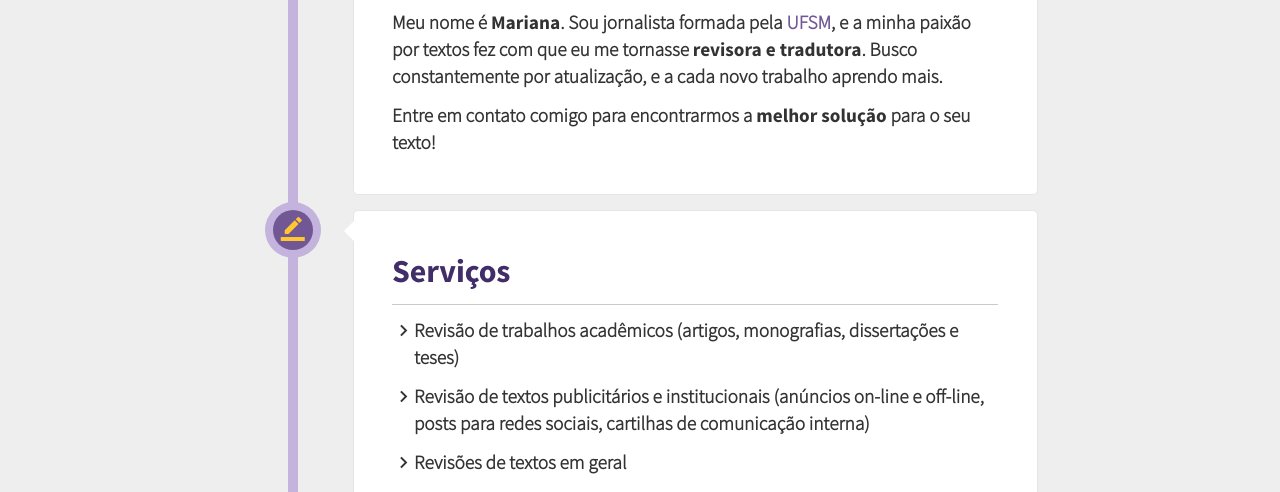
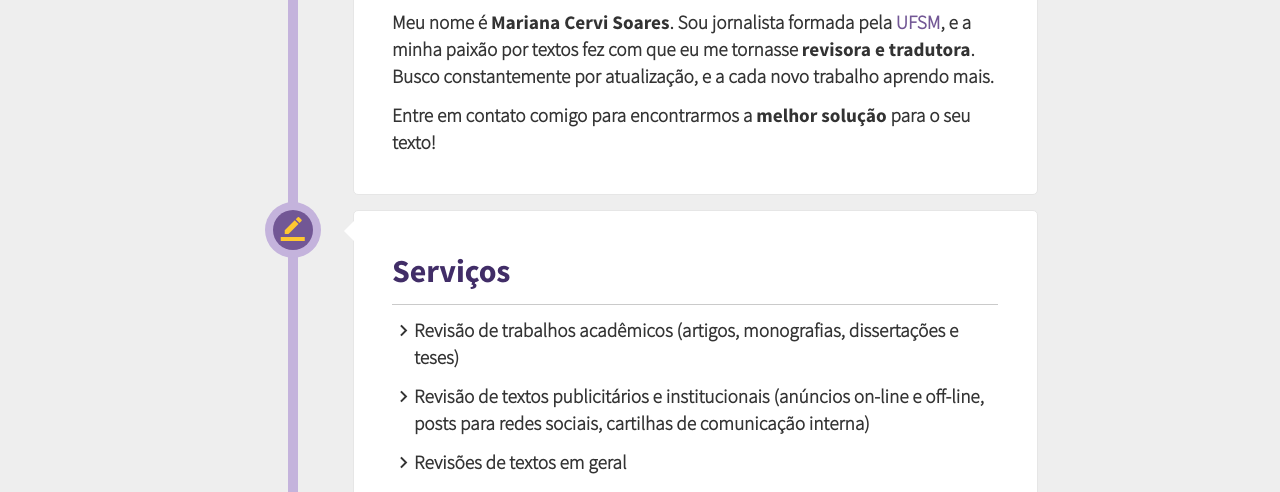
Before and after one commit to PaneladePau/mariana-revisora, a website: page index.html in a window 1280 px wide. Shown: the part 608-1100 px from the top of the page. Drawn offline with Linux system fonts and the light colour scheme; files whose address does not match are found by name.

Commit message:
correcao texto

```diff
--- a/index.html
+++ b/index.html
@@ -71,7 +71,7 @@
 
             <h2>Olá, precisa de revisão?</h2>
 
-            <p>Meu nome é <strong>Mariana</strong>. Sou jornalista formada pela <a href="http://site.ufsm.br/" target="_blank">UFSM</a>, e a minha paixão por textos fez com que eu me tornasse <strong>revisora e tradutora</strong>. Busco constantemente por atualização, e a cada novo trabalho aprendo mais.</p>
+            <p>Meu nome é <strong>Mariana Cervi Soares</strong>. Sou jornalista formada pela <a href="http://site.ufsm.br/" target="_blank">UFSM</a>, e a minha paixão por textos fez com que eu me tornasse <strong>revisora e tradutora</strong>. Busco constantemente por atualização, e a cada novo trabalho aprendo mais.</p>
 
             <p>Entre em contato comigo para encontrarmos a <strong>melhor solução</strong> para o seu texto!</p>
 
```
